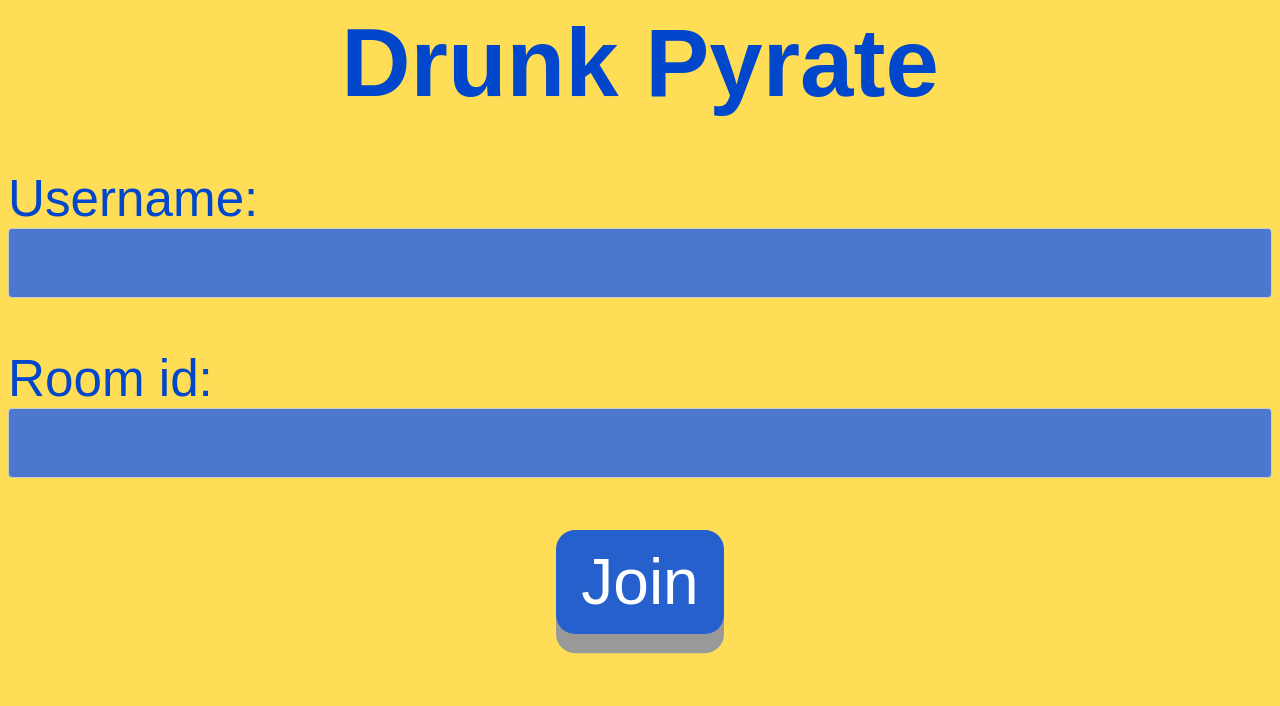
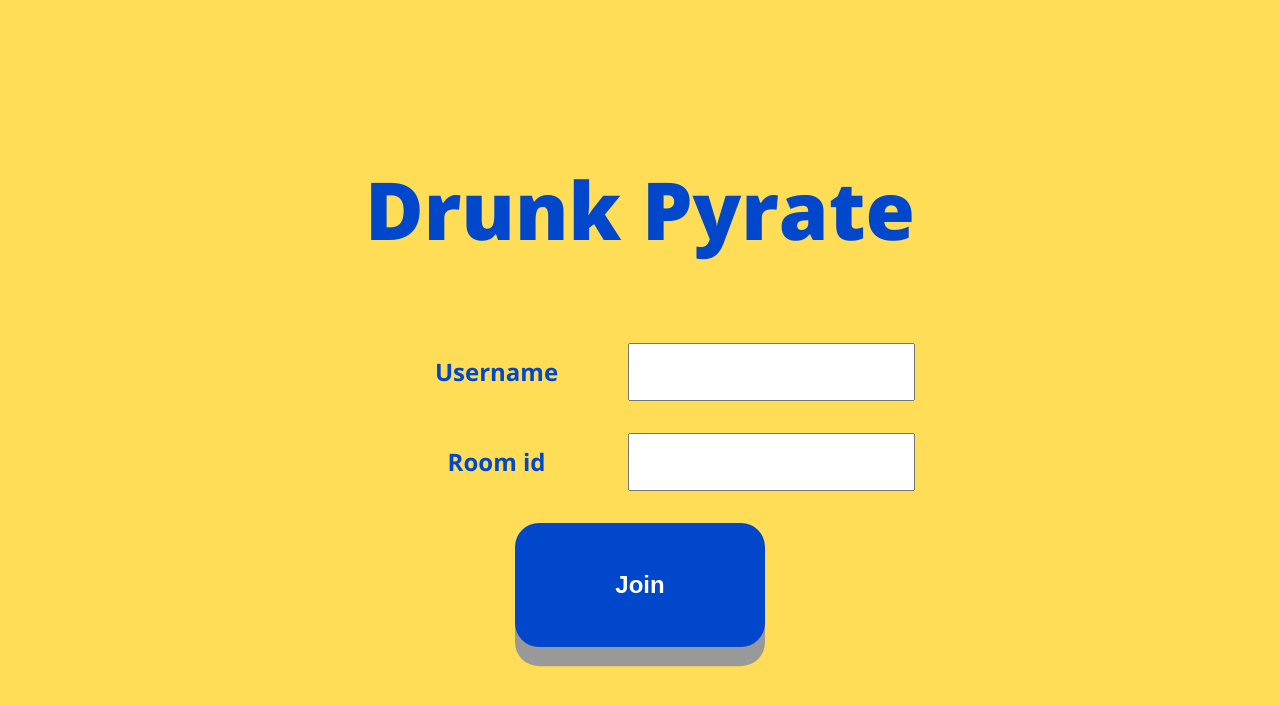
Before and after one commit to baru64/dreamy-dragons, a plain HTML site: page frontend/join.html in a window 1280 px wide. Drawn offline with nearby package versions, Linux system fonts and the light colour scheme.

Commit message:
Join lobby page done

```diff
--- a/frontend/join.html
+++ b/frontend/join.html
@@ -2,25 +2,27 @@
 <html lang="en-US">
 <head>
   <meta charset="utf-8">
-    <link rel="stylesheet" href="styles.css">
+  <link rel="stylesheet" href="styles2.css">
   <title>Join Lobby</title>
 </head>
 <body>
   <div id="container">
-
-    <h1 class="center">Drunk Pyrate</h1>
-
-    <p class="form-text">
-    Username:
-    <input type="text" id="username-input"/>
-    </p>
-    <p class="form-text">
-    Room id:
-    <input type="text" id="room-input"/>
-    </p>
-    <div class="center join-button">
+    <h1>Drunk Pyrate</h1>
+    <form>
+      <ul>
+        <li class="form-row">
+          <label for="username">Username</label>
+          <input type="text" name="username" id="username-input"/>
+        </li>
+        <li class="form-row">
+          <label for="room">Room id</label>
+          <input type="text" name="room" id="room-input"/>
+        </li>
+        <li class="form-row">
           <button type="submit">Join</button>
-    </div>
+        </li>
+      </ul>
+    </form>
   </div>
 
 </body>
--- a/frontend/styles2.css
+++ b/frontend/styles2.css
@@ -51,6 +51,7 @@ h1 {
     align-items: center;
     justify-content: center;
     text-align: center;
+    padding: 2em;
 }
 
 .buttons-container {
@@ -77,6 +78,7 @@ button {
     border: none;
     border-radius: 1em;
     box-shadow: 0 1.5vw var(--clr-light-gray);
+    min-width: 250px;
 }
 
 button:hover {
@@ -87,3 +89,42 @@ button:active {
     background-color: var(--clr-btn-active);
     transform: translateY(5px);
 }
+
+form {
+    width: 100%;
+}
+
+form>ul {
+    display: flex;
+    flex-direction: column;
+    gap: 2em;
+    width: 100%;
+}
+
+.form-row {
+    display: flex;
+    justify-content: center;
+    align-items: center;
+}
+
+.form-row>label {
+    flex: 1;
+    /* text-align: end; */
+    padding: .25em;
+}
+
+.form-row>input {
+    font: inherit;
+    font-weight: bold;
+    flex: 1;
+    padding: 1em;
+}
+
+label {
+    font-size: var(--fs-400);
+    font-weight: bold;
+}
+
+ul {
+    list-style: none;
+}
```
Lines whose indentation alone changed are shown as unchanged.
